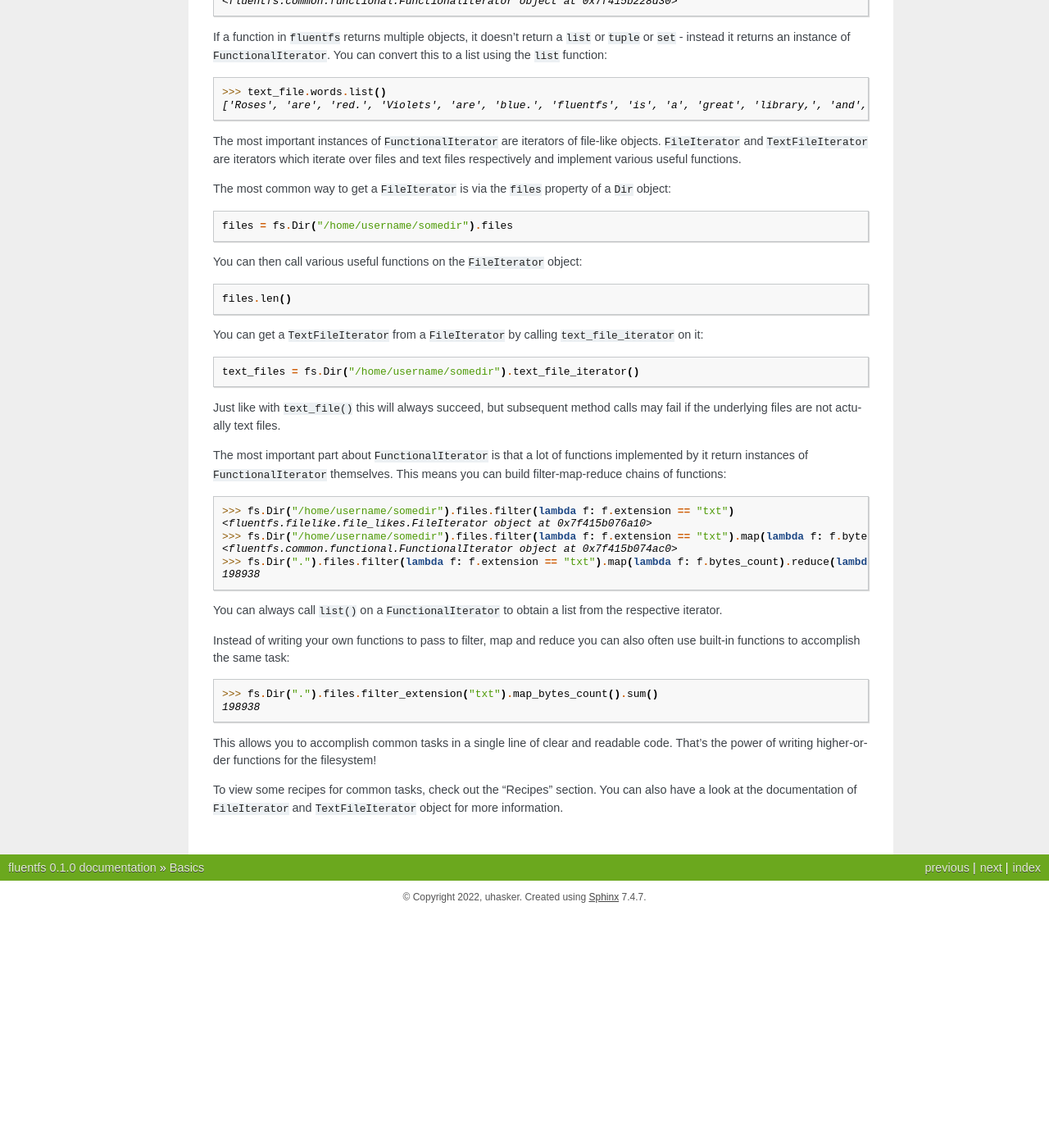
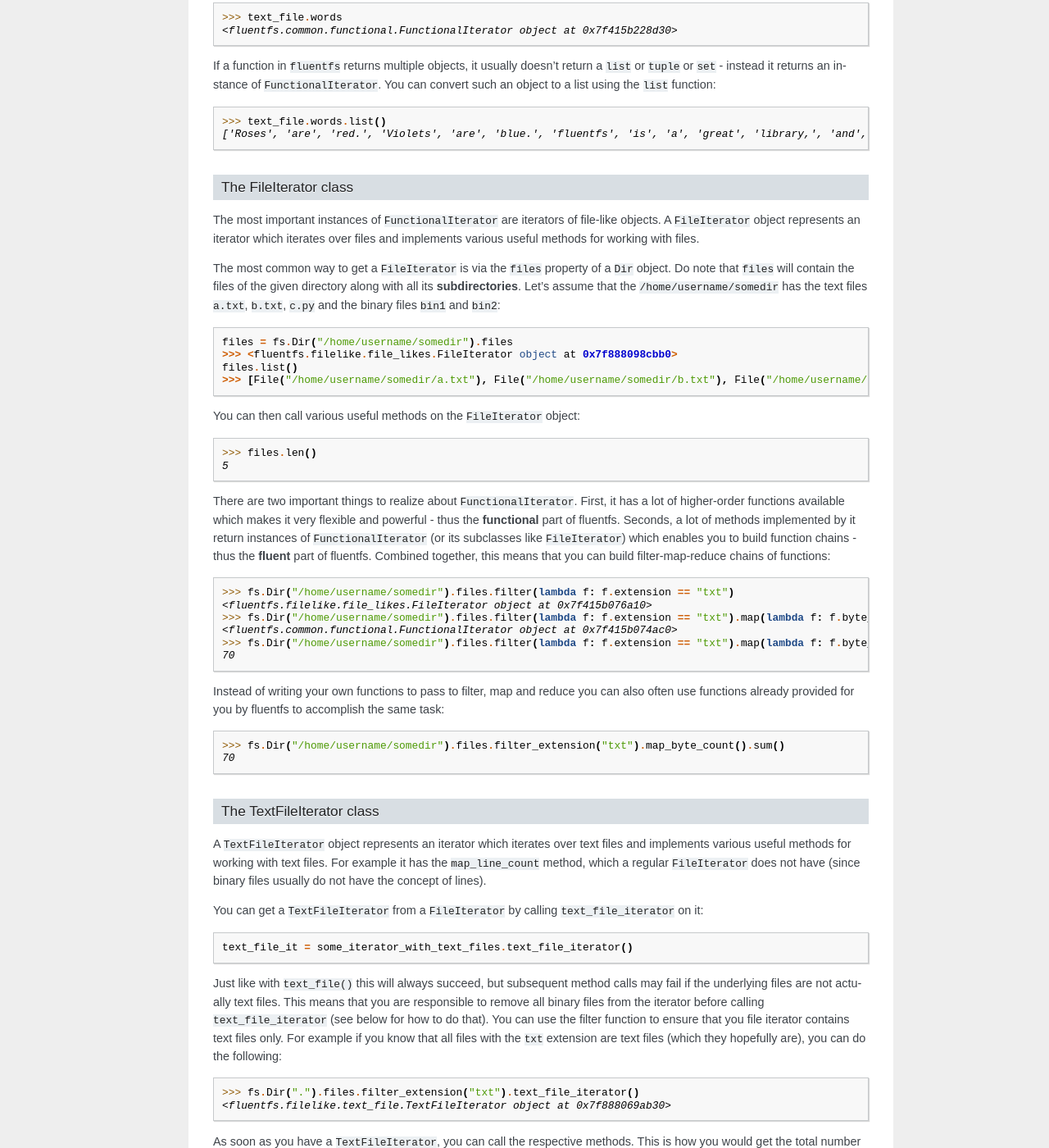
Before and after one commit to uhasker/fluentfs, a Sphinx documentation site: the page built from docs/source/basics.rst, in a window 1280 px wide and 1400 px high, scrolled down 2245 px. Shown: the whole window at 82% size. Built offline with Sphinx 7.4.7, drawn with Linux system fonts in a browser that asks for light colours; before the commit the page ends 3359 px from its top, so only the background shows below that; some of the changed text lies outside the part shown.

Commit message:
docs: improve docs and add minor changes

```diff
--- a/docs/source/api.rst
+++ b/docs/source/api.rst
@@ -1,5 +1,5 @@
-API
-===
+API documentation
+=================
 
 .. autosummary::
    :toctree: _autosummary
--- a/docs/source/basics.rst
+++ b/docs/source/basics.rst
@@ -1,35 +1,28 @@
 Basics
 ======
 
-fluentfs provides a functional interface for filesystem interactions.
+The **fluentfs** library provides a functional and fluent interface for filesystem interactions.
 
 If you want to follow along, you will need to import fluentfs first::
 
     import fluentfs as fs
 
-Basic concepts
---------------
+File-like objects
+-----------------
 
 There are currently four classes for representing "file-like objects" - ``FileLike``, ``Dir``, ``File`` and ``TextFile``.
+
+Files and directories
+~~~~~~~~~~~~~~~~~~~~~
 
 A ``Dir`` represents a directory::
 
     >>> fs.Dir("/home/username/somedir")
     Dir("/home/username/somedir")
 
-Note that if we are in the "/home/username/somedir" directory already, we can pass a relative path to ``fs.Dir``::
-
-    >>> fs.Dir(".")
-    Dir("/home/username/somedir")
-
 A ``File`` represents a regular file (either a binary or a text file)::
 
     >>> fs.File("/home/username/somedir/myfile.txt")
-    File("/home/username/somedir/myfile.txt")
-
-Just like with ``fs.Dir`` we can pass relative paths to ``fs.File``::
-
-    >>> fs.File("myfile.txt")
     File("/home/username/somedir/myfile.txt")
 
 Both ``Dir`` and ``File`` are ``FileLike`` objects (i.e. ``Dir`` and ``File`` inherit from ``FileLike``)::
@@ -39,11 +32,12 @@
     >>> issubclass(fs.File, fs.FileLike)
     True
 
-Generally speaking, a ``FileLike`` object is anything that is "like a file", i.e. has the ``path``, ``relative_path`` and ``name`` properties.
+The FileLike class
+~~~~~~~~~~~~~~~~~~
+
+Generally speaking, a ``FileLike`` object is anything that is "like a file", i.e. has the ``path`` and ``name`` properties.
 The ``path`` property is the *maximally expanded* path of the respective ``FileLike`` object.
 This means that ``path`` is absolute and all environment variables, special characters (like `~`) are expanded.
-The ``relative_path`` property is the path relative to your current working directory (i.e. the result of ``fs.current_path()``).
-It has an alias called ``relpath``.
 The ``name`` property is the base name of the ``FileLike`` object, i.e. the file name or the directory base name.
 
 For example, let's say that `~` points to `/home/username` and you have an environment variable `DIRNAME` with the value `somedir`.
@@ -66,7 +60,10 @@
     >>> file.mod_time
     datetime.datetime(2022, 10, 26, 16, 37, 37, 533307)
 
-You can have a look at the documentation of ``Dir`` and ``File`` for more.
+You can have a look at the guide or at the documentation of ``Dir`` and ``File`` for more.
+
+Text files
+~~~~~~~~~~
 
 Text files are represented by ``TextFile`` (which inherits from ``File``).
 You can create a ``TextFile`` from a ``File`` object using the ``text_file`` function::
@@ -78,32 +75,35 @@
 Note that the ``text_file`` function doesn't attempt to check if the underlying file is actually a text file in the given encoding (since that would require trying to decode the entire file, which could get very expensive).
 Therefore a call to ``text_file`` will always succeed, but if the underlying file isn't actually a text file, you will get errors when calling functions that require decoding the content of the file.
 
-Now let us say that this is the content of myfile.txt:
+For a simple example, let us say that this is the content of the UTF-8 encoded file ``myfile.txt`` on a system where line endings are represented by ``\n``:
 
     | Roses are red.
     | Violets are blue.
     | fluentfs is a great library,
-    | and I am to lazy to rhyme something at you.
+    | and I am too lazy to rhyme something at you.
 
 Then this would be the output of some of the text file functions and properties::
 
     >>> text_file.content
-    'Roses are red.\nViolets are blue.\nfluentfs is a great library,\nand I am to lazy to rhyme something at you.\n'
+    'Roses are red.\nViolets are blue.\nfluentfs is a great library,\nand I am too lazy to rhyme something at you.\n'
     >>> text_file.encoding
     'utf-8'
     >>> text_file.char_count
-    103
+    104
     >>> text_file.line_count
     4
     >>> text_file.word_count
     21
     >>> text_file.max_line_len
-    43
+    44
 
 You can have a look at the documentation of ``TextFile`` for more.
 
 Functional iterators
 --------------------
+
+The FunctionalIterator class
+~~~~~~~~~~~~~~~~~~~~~~~~~~~~
 
 The functions and properties we had a look at so far returned a single object.
 For example the ``word_count`` property returned the number of words in a file.
@@ -112,48 +112,81 @@
     >>> text_file.words
     <fluentfs.common.functional.FunctionalIterator object at 0x7f415b228d30>
 
-If a function in ``fluentfs`` returns multiple objects, it doesn't return a ``list`` or ``tuple`` or ``set`` - instead it returns an instance of ``FunctionalIterator``.
-You can convert this to a list using the ``list`` function:
+If a function in ``fluentfs`` returns multiple objects, it usually doesn't return a ``list`` or ``tuple`` or ``set`` - instead it returns an instance of ``FunctionalIterator``.
+You can convert such an object to a list using the ``list`` function::
 
     >>> text_file.words.list()
     ['Roses', 'are', 'red.', 'Violets', 'are', 'blue.', 'fluentfs', 'is', 'a', 'great', 'library,', 'and', 'I', 'am', 'to', 'lazy', 'to', 'rhyme', 'something', 'at', 'you.']
 
+The FileIterator class
+~~~~~~~~~~~~~~~~~~~~~~
+
 The most important instances of ``FunctionalIterator`` are iterators of file-like objects.
-``FileIterator`` and ``TextFileIterator`` are iterators which iterate over files and text files respectively and implement various useful functions.
+A ``FileIterator`` object represents an iterator which iterates over files and implements various useful methods for working with files.
 
-The most common way to get a ``FileIterator`` is via the ``files`` property of a ``Dir`` object::
+The most common way to get a ``FileIterator`` is via the ``files`` property of a ``Dir`` object.
+Do note that ``files`` will contain the files of the given directory along with all its **subdirectories**.
+Let's assume that the ``/home/username/somedir`` has the text files ``a.txt``, ``b.txt``, ``c.py`` and the binary files ``bin1`` and ``bin2``::
 
     files = fs.Dir("/home/username/somedir").files
+    >>> <fluentfs.filelike.file_likes.FileIterator object at 0x7f888098cbb0>
+    files.list()
+    >>> [File("/home/username/somedir/a.txt"), File("/home/username/somedir/b.txt"), File("/home/username/somedir/bin1"), File("/home/username/somedir/bin2"), File("/home/username/somedir/c.py")]
 
-You can then call various useful functions on the ``FileIterator`` object::
+You can then call various useful methods on the ``FileIterator`` object::
 
-    files.len()
+    >>> files.len()
+    5
+
+There are two important things to realize about ``FunctionalIterator``.
+First, it has a lot of higher-order functions available which makes it very flexible and powerful - thus the **functional** part of fluentfs.
+Seconds, a lot of methods implemented by it return instances of ``FunctionalIterator`` (or its subclasses like ``FileIterator``) which enables you to build function chains - thus the **fluent** part of fluentfs.
+Combined together, this means that you can build filter-map-reduce chains of functions::
+
+    >>> fs.Dir("/home/username/somedir").files.filter(lambda f: f.extension == "txt")
+    <fluentfs.filelike.file_likes.FileIterator object at 0x7f415b076a10>
+    >>> fs.Dir("/home/username/somedir").files.filter(lambda f: f.extension == "txt").map(lambda f: f.byte_count)
+    <fluentfs.common.functional.FunctionalIterator object at 0x7f415b074ac0>
+    >>> fs.Dir("/home/username/somedir").files.filter(lambda f: f.extension == "txt").map(lambda f: f.byte_count).reduce(lambda x, y: x + y, 0)
+    70
+
+Instead of writing your own functions to pass to filter, map and reduce you can also often use functions already provided for you by fluentfs to accomplish the same task::
+
+    >>> fs.Dir("/home/username/somedir").files.filter_extension("txt").map_byte_count().sum()
+    70
+
+The TextFileIterator class
+~~~~~~~~~~~~~~~~~~~~~~~~~~
+
+A ``TextFileIterator`` object represents an iterator which iterates over text files and implements various useful methods for working with text files.
+For example it has the ``map_line_count`` method, which a regular ``FileIterator`` does not have (since binary files usually do not have the concept of lines).
 
 You can get a ``TextFileIterator`` from a ``FileIterator`` by calling ``text_file_iterator`` on it::
 
-    text_files = fs.Dir("/home/username/somedir").text_file_iterator()
+    text_file_it = some_iterator_with_text_files.text_file_iterator()
 
 Just like with ``text_file()`` this will always succeed, but subsequent method calls may fail if the underlying files are not actually text files.
+This means that you are responsible to remove all binary files from the iterator before calling ``text_file_iterator`` (see below for how to do that).
+You can use the filter function to ensure that you file iterator contains text files only.
+For example if you know that all files with the ``txt`` extension are text files (which they hopefully are), you can do the following::
 
-The most important part about ``FunctionalIterator`` is that a lot of functions implemented by it return instances of ``FunctionalIterator`` themselves.
-This means you can build filter-map-reduce chains of functions::
+    >>> fs.Dir(".").files.filter_extension("txt").text_file_iterator()
+    <fluentfs.filelike.text_file.TextFileIterator object at 0x7f888069ab30>
 
-    >>> fs.Dir("/home/username/somedir").files.filter(lambda f: f.extension == "txt")
-    <fluentfs.filelike.file_likes.FileIterator object at 0x7f415b076a10>
-    >>> fs.Dir("/home/username/somedir").files.filter(lambda f: f.extension == "txt").map(lambda f: f.bytes_count)
-    <fluentfs.common.functional.FunctionalIterator object at 0x7f415b074ac0>
-    >>> fs.Dir(".").files.filter(lambda f: f.extension == "txt").map(lambda f: f.bytes_count).reduce(lambda x, y: x + y, 0)
-    198938
+As soon as you have a ``TextFileIterator``, you can call the respective methods.
+This is how you would get the total number of lines in all your ``txt`` files::
 
-You can always call ``list()`` on a ``FunctionalIterator`` to obtain a list from the respective iterator.
+    >>> fs.Dir(".").files.filter_extension("txt").text_file_iterator().map_line_count().sum()
+    6
 
-Instead of writing your own functions to pass to filter, map and reduce you can also often use built-in functions to accomplish the same task::
+Further reading
+---------------
 
-    >>> fs.Dir(".").files.filter_extension("txt").map_bytes_count().sum()
-    198938
+All of this allows you to accomplish common tasks in a single line of clear and readable code.
+That's the power of a functional and fluent interface for the filesystem!
 
-This allows you to accomplish common tasks in a single line of clear and readable code.
-That's the power of writing higher-order functions for the filesystem!
+To go beyond the basics, check out the guide.
 
-To view some recipes for common tasks, check out the "Recipes" section.
-You can also have a look at the documentation of ``FileIterator`` and ``TextFileIterator`` object for more information.
+To view some recipes for common tasks, check out the recipes.
+
+You can also have a look at the API documentation.
--- /dev/null
+++ b/docs/source/guide.rst
@@ -0,0 +1,101 @@
+Guide
+=====
+
+Building method chains
+----------------------
+
+In its most general form a ``FunctionalIterator`` takes an iterator and provides a **functional** and **fluent** interface on top of it::
+
+    >>> fs.FunctionalIterator([1, 2, 3, 4])
+    <fluentfs.common.functional.FunctionalIterator object at 0x7efd9fb46170>
+
+The most important methods for building method chains are ``map``, ``filter`` and ``reduce`` (that's the **functional** part of the interface).
+Both ``map`` and ``filter`` again return a ``FunctionalIterator`` (that's the **fluent** part of the interface).
+These methods are available on every ``FunctionalIterator``::
+
+    >>> fs.FunctionalIterator([1, 2, 3, 4]).map(lambda f: f ** 2).list()
+    [1, 4, 9, 16]
+    >>> fs.FunctionalIterator([1, 2, 3, 4]).filter(lambda f: f % 2 == 0).list()
+    [2, 4]
+    >>> fs.FunctionalIterator([1, 2, 3, 4]).reduce(lambda x, y: x + y, 0)
+    10
+
+Because the interface is fluent, you can build method chains on a ``FunctionalIterator``:
+
+    >>> fs.FunctionalIterator([1, 2, 3, 4]).map(lambda f: f ** 2).filter(lambda f: f % 2 == 0).reduce(lambda x, y: x + y, 0)
+    20
+
+Note that you can only iterate once through an iterator (this is not just the case for a ``FunctionalIterator`` but for all iterators).
+After that the iterator will be exhausted::
+
+    f = fs.FunctionalIterator([1, 2, 3, 4])
+    >>> f.list()
+    [1, 2, 3, 4]
+    >>> f.list()
+    []
+
+A minor technical point is that ``FunctionalIterator`` should not be built over any iterator, but only over a **finite** iterator.
+Otherwise most methods of ``FunctionalIterator`` will never return, trying to process an infinite iterator::
+
+    >>> from itertools import cycle
+    >>> f = fs.FunctionalIterator(cycle([1, 2, 3, 4]))
+    >>> f.list()
+    ... this will never return ...
+
+However you will rarely need to work with infinite iterators in the context of a filesystem.
+
+Working with file iterators
+---------------------------
+
+The most important ``FunctionalIterator`` in fluentfs is the ``FileIterator``.
+You could build one manually by creating an iterator of files and passing it to the ``FunctionalIterator`` constructor.
+However this is unnecessary, because usually you will get one by accessing the ``files`` property of a ``Dir`` object.
+Let's assume that we have a directory ``/home/username/somedir`` which contains the text files ``a.txt``, ``b.txt``, ``c.py`` and the binary files ``bin1`` and ``bin2``::
+
+    >>> fs.Dir("/home/username/somedir").files
+    <fluentfs.filelike.file_likes.FileIterator object at 0x7f38d7f5cb80>
+    >>> fs.Dir("/home/username/somedir").files.list()
+    [File("/home/username/somedir/a.txt"), File("/home/username/somedir/b.txt"), File("/home/username/somedir/bin1"), File("/home/username/somedir/bin2"), File("/home/username/somedir/c.py")]
+
+You can use ``map``, ``filter`` and ``reduce`` on ``FunctionalIterator`` the same way you would use them on ``FileIterator``.
+Note that in the context of a ``FunctionalIterator`` the ``map`` method returns a ``FunctionalIterator``, but ``filter`` returns a ``FileIterator``::
+
+    >>> fs.Dir("/home/username/somedir").files.map(lambda f: f.name)
+    <fluentfs.common.functional.FunctionalIterator object at 0x7f38d7f5cd00>
+    >>> fs.Dir("/home/username/somedir").files.map(lambda f: f.name).list()
+    ['a.txt', 'b.txt', 'bin1', 'bin2', 'c.py']
+    >>> fs.Dir("/home/username/somedir").files.filter(lambda f: f.extension == "txt")
+    <fluentfs.filelike.file_likes.FileIterator object at 0x7f38d7eeffd0>
+    >>> fs.Dir("/home/username/somedir").files.filter(lambda f: f.extension == "txt").list()
+    [File("/home/username/somedir/a.txt"), File("/home/username/somedir/b.txt")]
+    >>> fs.Dir("/home/username/somedir").files.reduce(lambda bc, f: bc + f.bytes_count, 0)
+    24
+
+The ``FileIterator`` provides you with various shortcuts for common ``map``, ``filter`` and ``reduce`` operations.
+For example to map files by their byte counts you can use the ``map_byte_count``::
+
+    >>> fs.Dir(".").files.map_byte_count().list()
+    [24, 46, 24, 32, 50]
+
+To filter files by their extension you can use ``filter_extension``::
+
+    >>> fs.Dir(".").files.filter_extension("txt").list()
+    [File("/home/username/somedir/a.txt"), File("/home/username/somedir/b.txt")]
+
+Have a look at the documentation of ``FileIterator`` for more information.
+
+Including and excluding files
+-----------------------------
+
+A particularly important operation is to include or exclude (i.e. to generally filter) files based on some pattern recognition.
+The simplest one is to filter files by their extension, which we already discussed.
+A more complex one is to filter files by glob.
+For example to get all txt files that end with `a.txt` you would use the glob `*a.txt`::
+
+    fs.Dir(dir_path).files.filter_glob("*a.txt")
+
+If you need to construct complex patterns, you can use regular expressions together with the ``filter_name_regex`` and ``filter_path_regex`` methods.
+These take a regular expression and keep only those file whose name or path respectively matches that regular expression.
+This is how you could keep all files whose name matches the regular expression `a+\.txt`::
+
+    fs.Dir(dir_path).files.filter_name_regex(r"a+\.txt").list()
```
Also changed, not shown: README.md (+12 -6 lines), docs/source/index.rst (+4 -3 lines), 8 other files.
